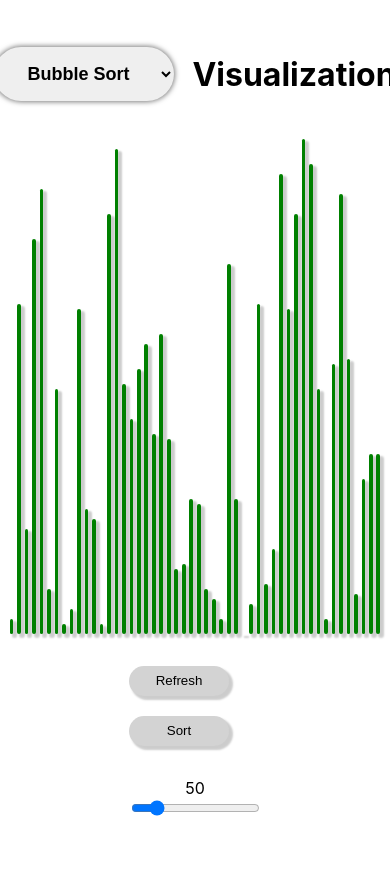
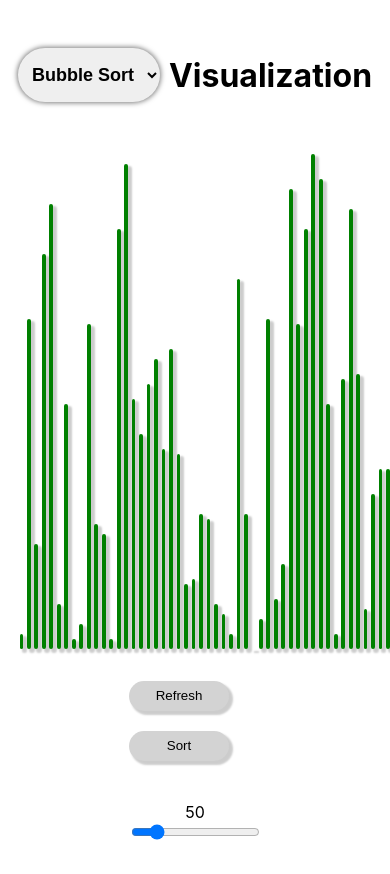
Before and after one commit to eliotshea/graphsort, a React (Create React App) app: page / in a window 390 px wide. Before the commit the page ends 844 px from the top, so only its background shows below. Built offline with nearby package versions, Linux system fonts and the light colour scheme.

Commit message:
Mobile css

```diff
--- a/src/App.css
+++ b/src/App.css
@@ -8,7 +8,7 @@
 }
 
 .App h1 {
-  margin-bottom: 100px;
+  margin-bottom: 2em;
   text-align: center;
   display: flex;
   justify-content: center;
@@ -20,8 +20,8 @@
   border-radius: 3em;
   box-shadow: 0px 0px 5px 1px rgba(0,0,0,0.5);
   height: 3em;
-  width: 10em;
-  margin-right: 1em;
+  width: min-content;
+  margin-right: 0.5em;
   font-size: large;
   font-weight: bold;
   text-align: center;
@@ -60,6 +60,7 @@
   display: flex;
   flex-direction: row;
   align-items: flex-end;
+  align-self: end;
   justify-content: space-between;
 }
 
@@ -80,14 +81,19 @@
 @media only screen and (max-width: 600px) {
   .App {
     flex-direction: column;
+    padding-top: 2em;
+    padding-bottom: 2em;
+    height: auto;
   }
 
   .App h1 {
-    margin-bottom: 50px;
+    margin-top: 0.5em;
+    margin-bottom: 0em;
   }
 
   .Container {
     flex-direction: column-reverse;
+    height: 700px;
   }
 
   .Graph {
```
